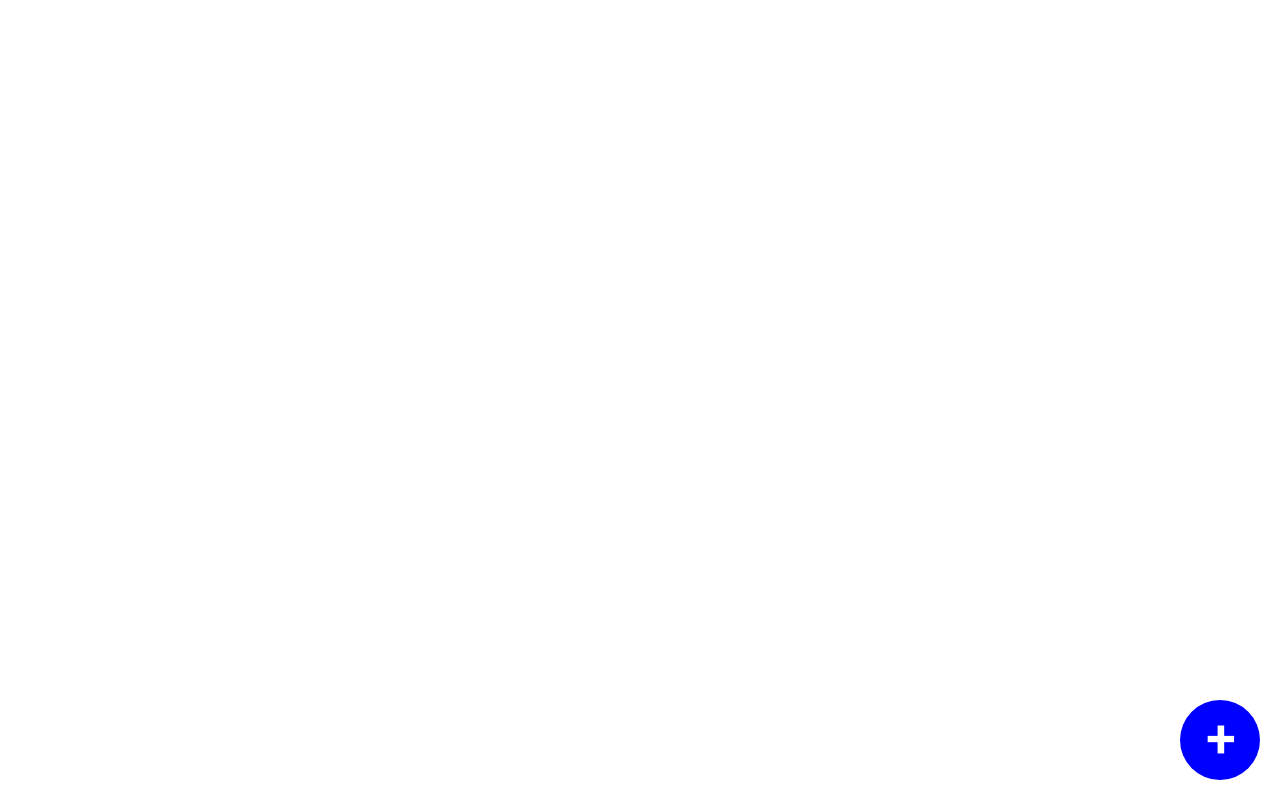
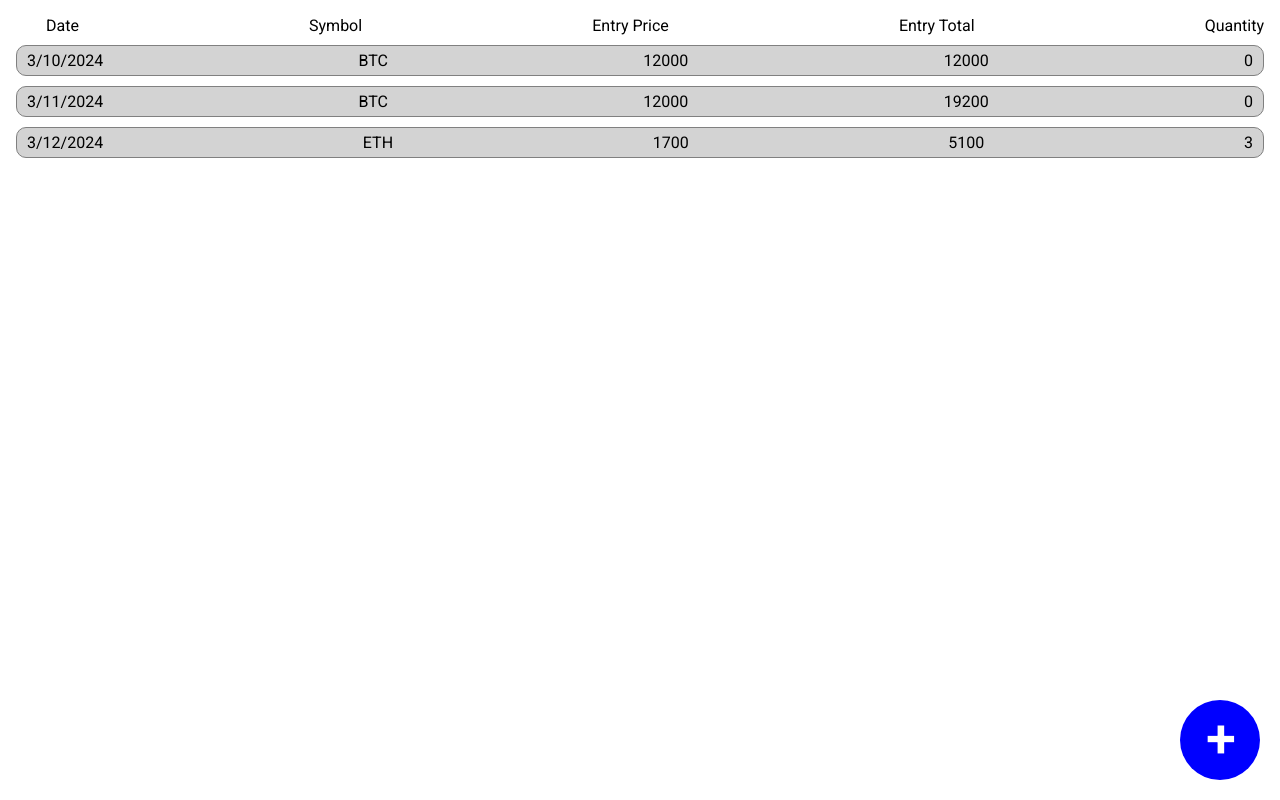
Before and after one commit to flipjorge/trading-journal-react, a React (Vite) app: page / in a window 1280 px wide. Built offline with nearby package versions, Linux system fonts and the light colour scheme.

Commit message:
Implement TradesPage, TradesList and TradesListItem

```diff
--- /dev/null
+++ b/src/components/TradesList.tsx
@@ -0,0 +1,42 @@
+import styled from 'styled-components';
+import { Trade } from '../models/Models';
+import TradesListItem from './TradesListItem';
+
+const List = styled.div`
+    display: block;
+    margin: 16px;
+
+    .header {
+        display: flex;
+        justify-content: space-between;
+        padding-left: 30px;
+    }
+
+    ul {
+        display: block;
+        list-style-type: none;
+    }
+
+    li {
+        margin-bottom: 10px;
+    }
+`
+
+const TradesList = ({trades}:{trades:Trade[]}) => {
+    return <List>
+        <ul className='header'>
+            <li>Date</li>
+            <li>Symbol</li>
+            <li>Entry Price</li>
+            <li>Entry Total</li>
+            <li>Quantity</li>
+        </ul>
+        <ul>
+            {trades.map(trade => (
+                <TradesListItem key={trade.id} trade={trade}/>
+            ))}
+        </ul>
+    </List>
+}
+
+export default TradesList;
--- /dev/null
+++ b/src/components/TradesListItem.tsx
@@ -0,0 +1,33 @@
+import styled from "styled-components";
+import { Trade } from "../models/Models";
+import { useTradeEntryPrice, useTradeEntryTotal,
+    useTradeFirstDate, useTradeTotalQuantity } from "../hooks/tradeHooks";
+
+const Item = styled.li`
+    display: flex;
+    justify-content: space-between;
+    padding: 5px 10px;
+    border-radius: 10px;
+    background-color: lightgray;
+    border: 1px solid gray;
+    font-size: 1.8;
+    text-transform: uppercase;
+`
+
+const TradesListItem = ({trade}:{trade:Trade}) => {
+
+    const date = useTradeFirstDate(trade);
+    const entryPrice = useTradeEntryPrice(trade);
+    const entryTotal = useTradeEntryTotal(trade);
+    const totalQuantity = useTradeTotalQuantity(trade);
+
+    return <Item>
+        <div>{date}</div>
+        <div>{trade.symbol}</div>
+        <div>{entryPrice}</div>
+        <div>{entryTotal}</div>
+        <div>{totalQuantity}</div>
+    </Item>
+};
+
+export default TradesListItem;
--- a/src/pages/TradesPage.tsx
+++ b/src/pages/TradesPage.tsx
@@ -1,5 +1,7 @@
 import styled from "styled-components";
 import AddTradeButton from "../components/AddTradeButton";
+import TradesList from "../components/TradesList";
+import { useGetAllTrades } from "../hooks/tradeHooks";
 
 const AddTradeButtonContainer = styled.div`
     position: fixed;
@@ -8,7 +10,11 @@ const AddTradeButtonContainer = styled.div`
 `
 
 const TradesPage = () => {
+
+    const trades = useGetAllTrades();
+
     return <div>
+        <TradesList trades={trades}/>
         <AddTradeButtonContainer>
             <AddTradeButton/>
         </AddTradeButtonContainer>
```
